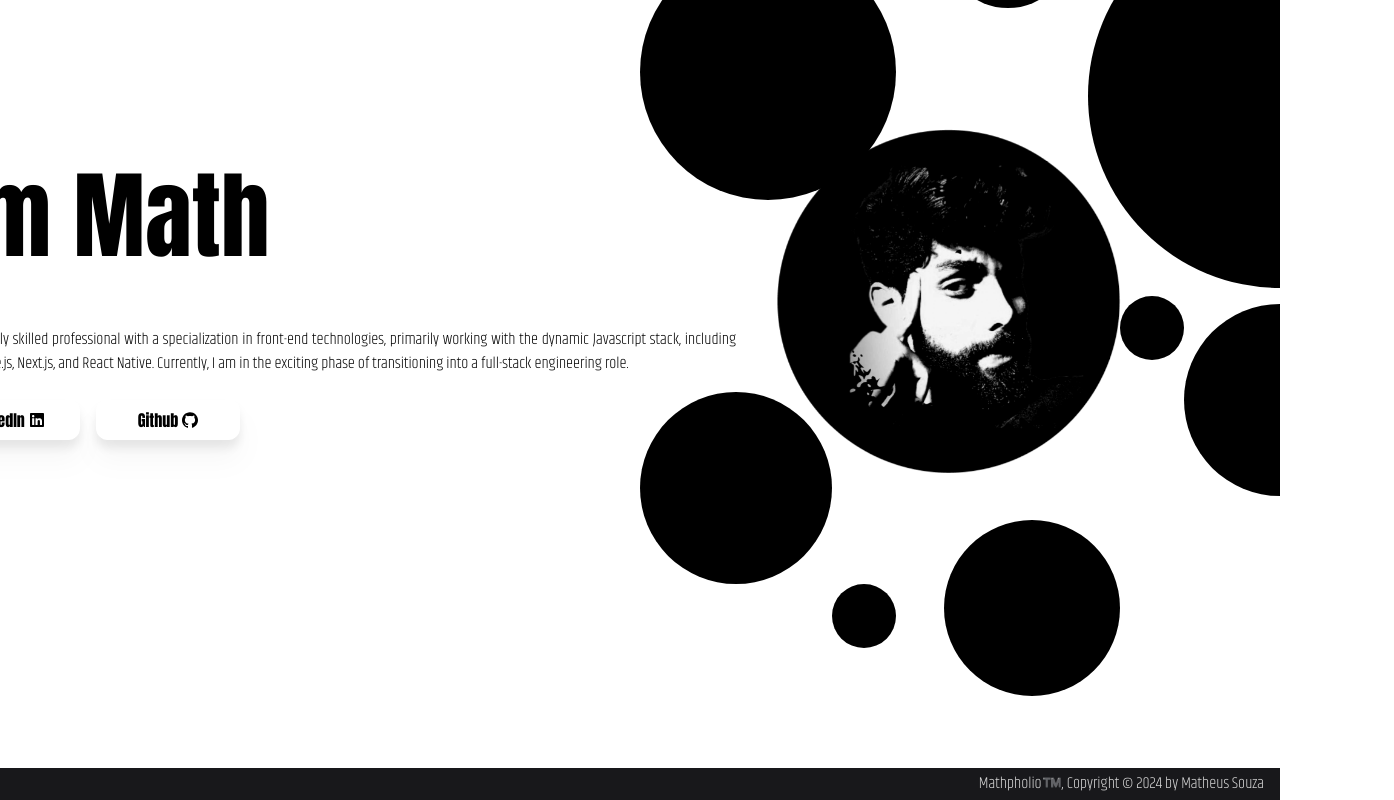
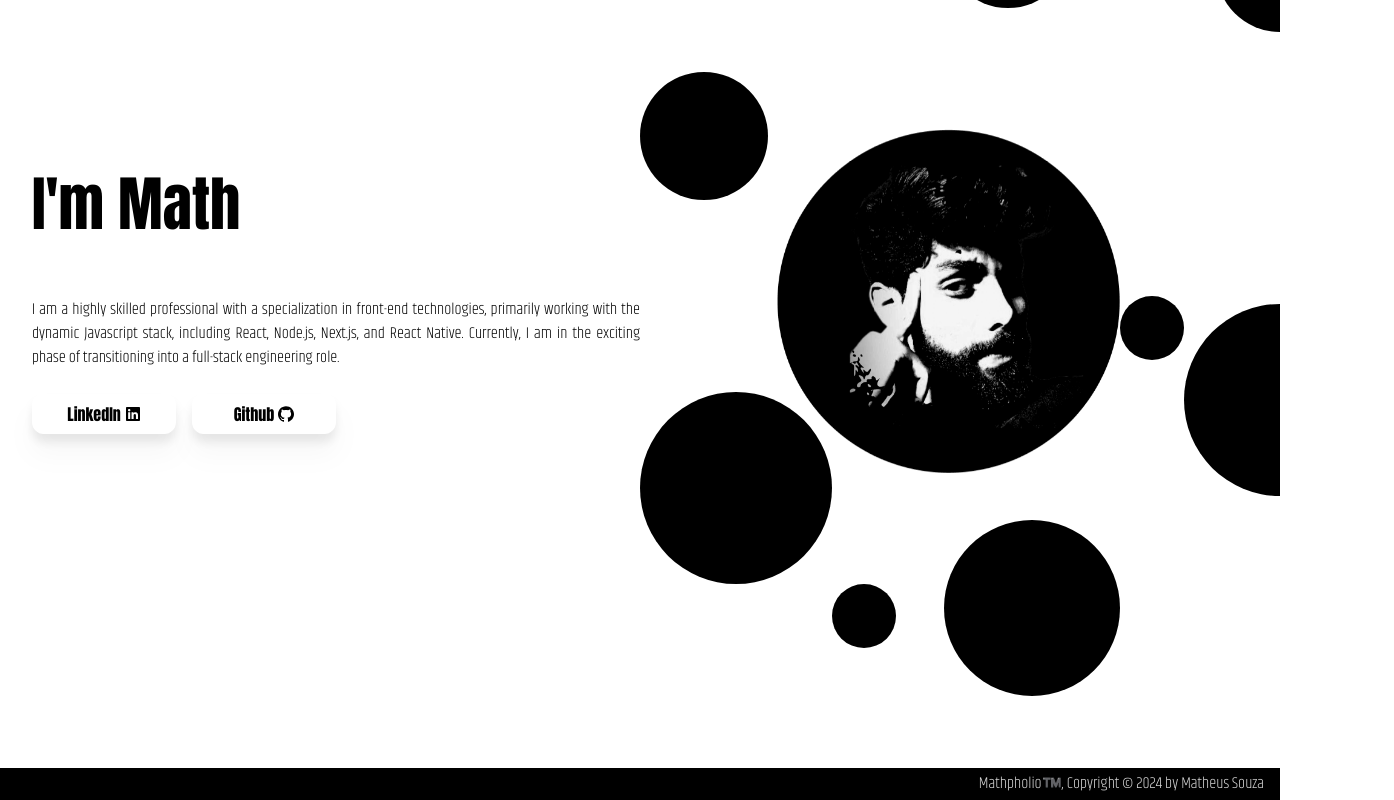
Before and after one commit to matheusgomessouza/mathpholio, a Next.js app: page / in a window 1280 px wide. Shown: the part 160-960 px from the top of the page, 1394 px wide, since content can reach past the window. Built offline with nearby package versions, Linux system fonts and the light colour scheme; a small style sheet from the web is missing; what prettier-plugin-tailwindcss would draw is missing.

Commit message:
feat: Working on laptop responsiveness

```diff
--- a/src/app/layout.tsx
+++ b/src/app/layout.tsx
@@ -28,7 +28,11 @@ export default function RootLayout({
   children: React.ReactNode;
 }) {
   return (
-    <html lang="en" className="scroll-smooth">
+    <html
+      lang="en"
+      className="scroll-smooth"
+      style={{ scrollBehavior: "smooth" }}
+    >
       <head>
         <link rel="icon" href="/assets/favicon.ico" sizes="any" />
         <link
--- a/src/app/page.tsx
+++ b/src/app/page.tsx
@@ -1,5 +1,3 @@
-import { techs } from "@/variables/data";
-import { ReorderComponent } from "@/components/Reorder/Reorder";
 import HeaderComponent from "@/components/Header/Header";
 import ParallaxComponent from "@/components/Parallax";
 
@@ -10,16 +8,9 @@ export default function Home() {
       <main className="p-8 pb-16">
         <div className="m-auto mt-8 flex flex-col">
           <ParallaxComponent />
-          {/* <section id="skills" className="my-20 block w-full gap-8">
-            <h2>
-              Building the highest quality applications with the following
-              technologies
-            </h2>
-            <ReorderComponent data={techs} />
-          </section> */}
         </div>
       </main>
-      <footer className="fixed bottom-0 w-full bg-zinc-900 px-4 py-1 text-center text-color-six lg:relative lg:text-end">
+      <footer className="fixed bottom-0 w-full bg-black px-4 py-1 text-center text-color-six lg:relative lg:text-end">
         <p>Mathpholio™️, Copyright © 2024 by Matheus Souza</p>
       </footer>
     </>
--- a/src/components/Header/Header.tsx
+++ b/src/components/Header/Header.tsx
@@ -31,12 +31,12 @@ export default function HeaderComponent() {
                     key={item.id}
                     onClick={() => setToggleMobileMenu(false)}
                   >
-                    <a
+                    <Link
                       href={item.link}
                       aria-label={`Go to section ${item.title}`}
                     >
                       {item.title}
-                    </a>
+                    </Link>
                   </li>
                 ))}
               </ul>
@@ -74,9 +74,12 @@ export default function HeaderComponent() {
           <ul className="flex justify-evenly">
             {menuLabels.map((item: MenuProps) => (
               <li className="mx-2 text-xl" key={item.id}>
-                <a href={item.link} aria-label={`Go to section ${item.title}`}>
+                <Link
+                  href={item.link}
+                  aria-label={`Go to section ${item.title}`}
+                >
                   {item.title}
-                </a>
+                </Link>
               </li>
             ))}
           </ul>
--- a/src/components/Parallax/index.tsx
+++ b/src/components/Parallax/index.tsx
@@ -1,7 +1,7 @@
 "use client";
 
 import Image from "next/image";
-import { Parallax, ParallaxBanner } from "react-scroll-parallax";
+import { Parallax } from "react-scroll-parallax";
 
 import myPicture from "../../../public/assets/main-circle.png";
 import TypewriterComponent from "@/components/Typewriter/Typewriter";
@@ -14,7 +14,7 @@ export default function ParallaxComponent() {
     <section className="relative flex flex-col-reverse items-center xl:h-screen xl:flex-row">
       <div className="first absolute right-1/4 top-0 -mt-16 hidden h-40 w-80 rounded-b-full bg-black xl:block" />
       <article className="flex w-1/2 flex-col items-center">
-        <div className="xl:mx-24 xl:w-[800px]">
+        <div className="sm:w-full xl:mx-24 2xl:w-[800px]">
           <TypewriterComponent />
           <p className="text-center text-base leading-6 xl:text-justify">
             I am a highly skilled professional with a specialization in
@@ -46,9 +46,9 @@ export default function ParallaxComponent() {
         </div>
       </article>
 
-      <div className="one absolute right-0 top-0 -mr-8 h-32 w-16 rounded-l-full bg-black xl:block xl:h-96 xl:w-48" />
+      <div className="one absolute right-0 top-0 -mr-8 h-32 w-16 rounded-l-full bg-black xl:block 2xl:h-96 2xl:w-48" />
       <Parallax speed={5}>
-        <div className="three absolute bottom-80 left-32 hidden h-64 w-64 rounded-full bg-black lg:bottom-28 lg:left-0 xl:block" />
+        <div className="three absolute bottom-80 left-32 hidden h-64 w-64 rounded-full bg-black lg:bottom-28 lg:left-0 xl:block xl:h-32 xl:w-32" />
       </Parallax>
       <Parallax speed={-5}>
         <div className="four absolute left-48 top-72 hidden h-16 w-16 rounded-full bg-black xl:block" />
@@ -58,7 +58,7 @@ export default function ParallaxComponent() {
       </Parallax>
       <aside className="flex w-1/2 items-center justify-center">
         <Parallax speed={-1}>
-          <div className="relative flex h-auto w-screen items-center justify-center before:absolute before:z-[1] before:h-auto before:w-screen before:rounded-full before:bg-black before:content-[''] xl:h-[900px] xl:w-[900px]">
+          <div className="relative flex h-auto w-screen items-center justify-center before:absolute before:z-[1] before:h-auto before:w-screen before:rounded-full before:bg-black before:content-[''] xl:h-[900px] xl:w-auto">
             <Image
               priority={true}
               src={myPicture}
--- a/src/components/Typewriter/Typewriter.tsx
+++ b/src/components/Typewriter/Typewriter.tsx
@@ -3,7 +3,7 @@ import Typewriter from "typewriter-effect";
 
 export default function TypewriterComponent() {
   return (
-    <h1 className="mb-6 hidden flex-wrap pb-10 text-8xl lg:block">
+    <h1 className="mb-6 hidden flex-wrap pb-10 lg:block xl:text-6xl 2xl:text-8xl">
       <Typewriter
         options={{
           strings: ["I'm Matheus Souza."],
```
